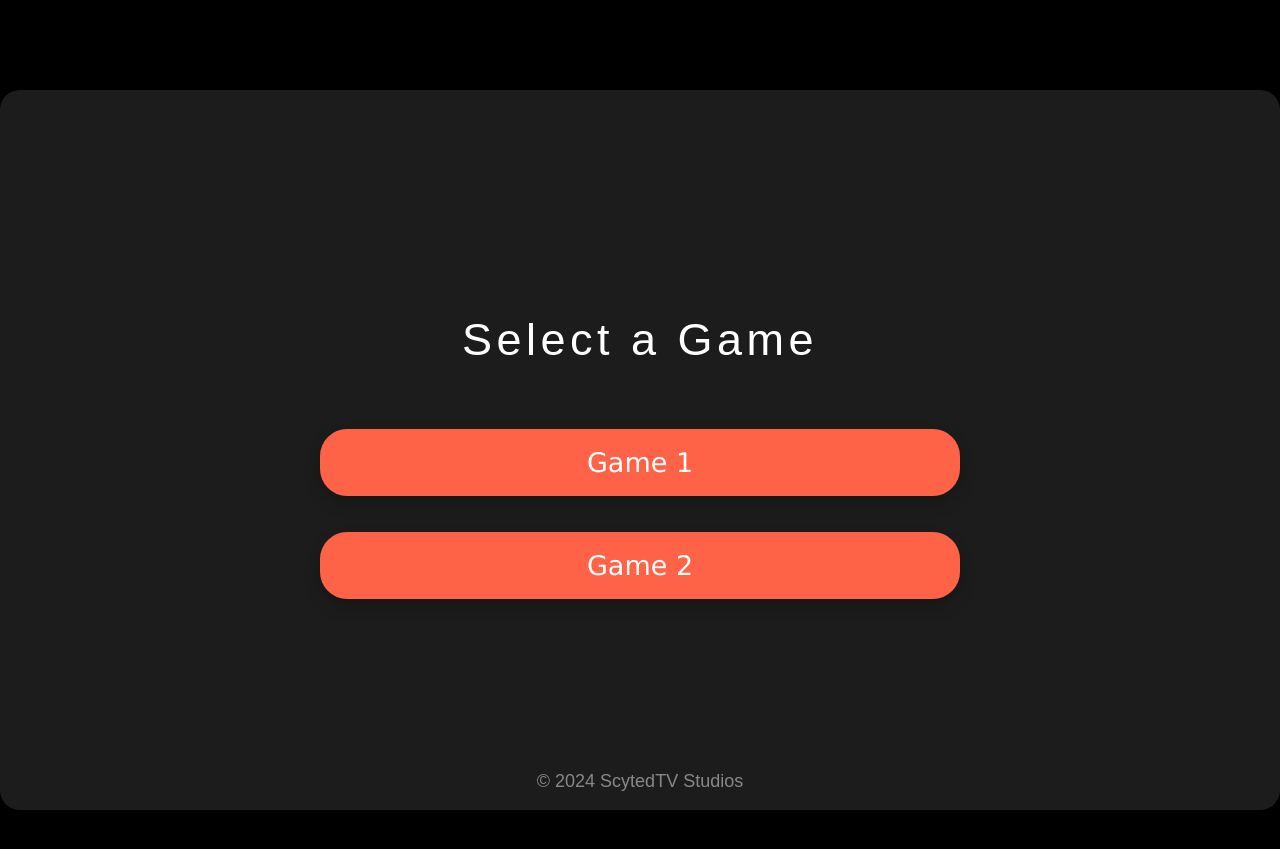
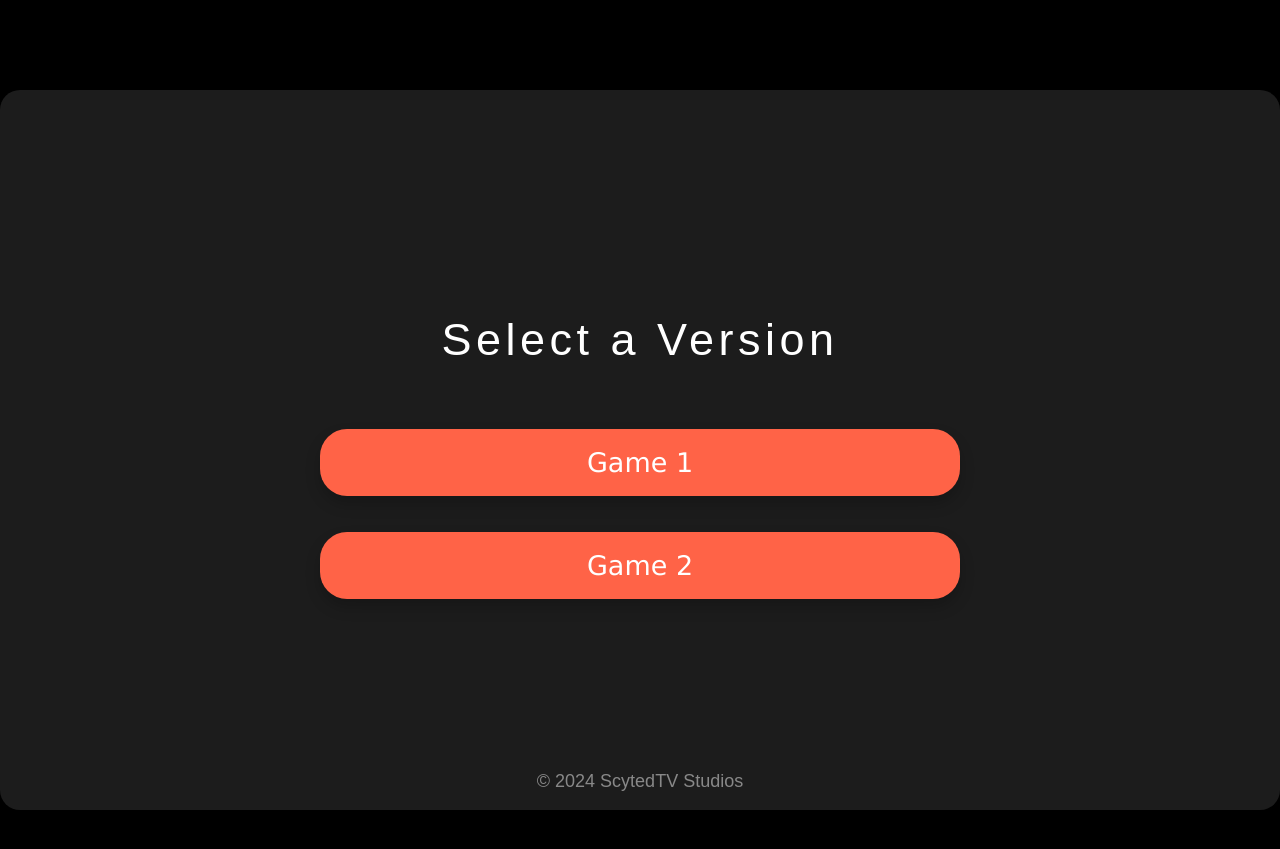
Before and after one commit to ScytedTV-Studios/activities.scyted.tv, a Jekyll site: the page project-power-switch/index.html, which Jekyll copies as it is, in a window 1280 px wide. Shown: the top 849 px of the page. Built offline with Jekyll 4.4.1, drawn with Linux system fonts in a browser that asks for light colours.

Commit message:
Update index.html

```diff
--- a/project-power-switch/index.html
+++ b/project-power-switch/index.html
@@ -3,7 +3,7 @@
 <head>
     <meta charset="UTF-8">
     <meta name="viewport" content="width=device-width, initial-scale=1.0">
-    <title>Game Selection</title>
+    <title>Project Power Switch | Version Select</title>
     <style>
         /* Ensure the body fills the entire screen and has a black background */
         html, body {
@@ -90,7 +90,7 @@
 </head>
 <body>
     <div class="aspect-ratio-box">
-        <h1>Select a Game</h1>
+        <h1>Select a Version</h1>
         <button class="game-button" onclick="navigateTo('/v1')">Game 1</button>
         <button class="game-button" onclick="navigateTo('/v2')">Game 2</button>
         <div class="footer">© 2024 ScytedTV Studios</div>
```
